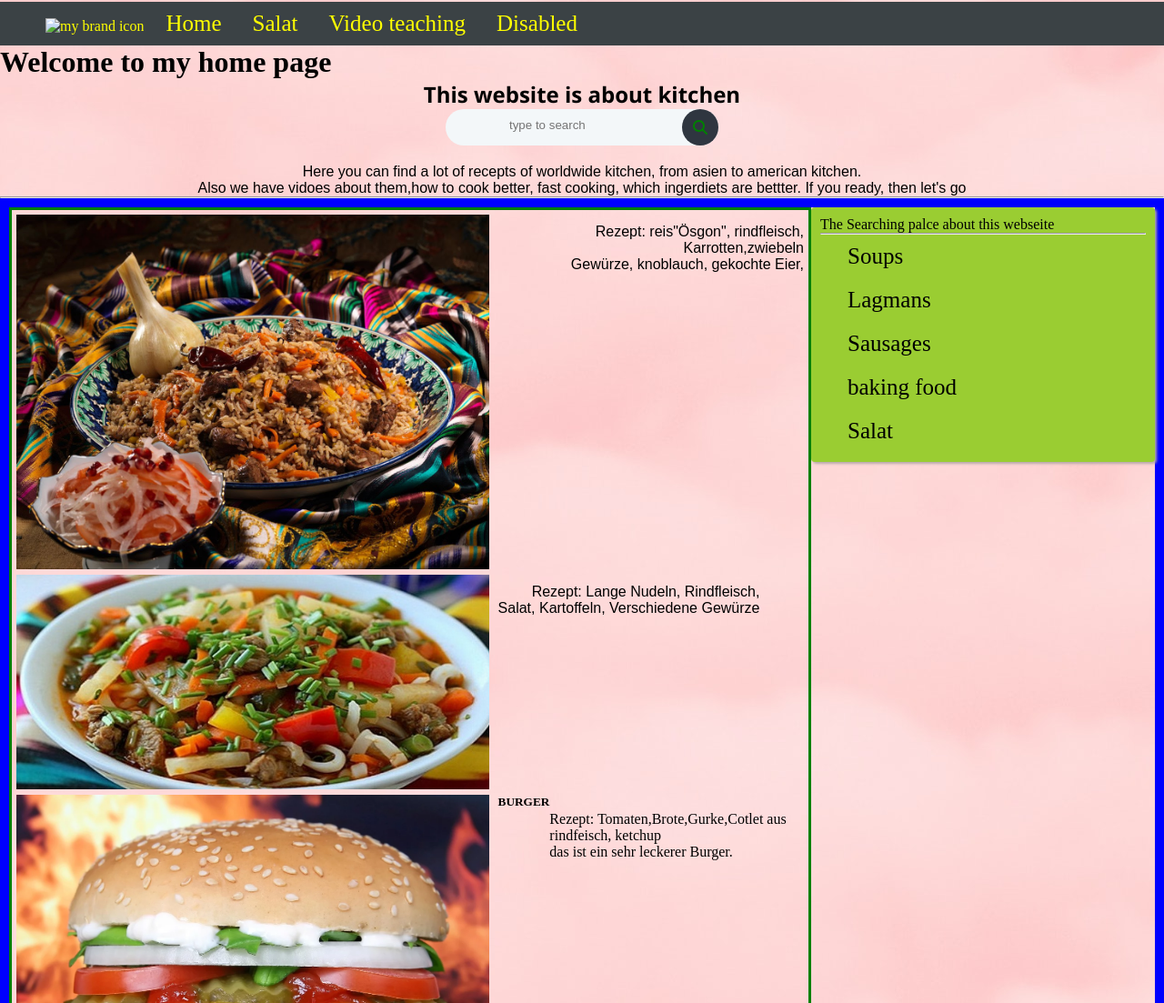
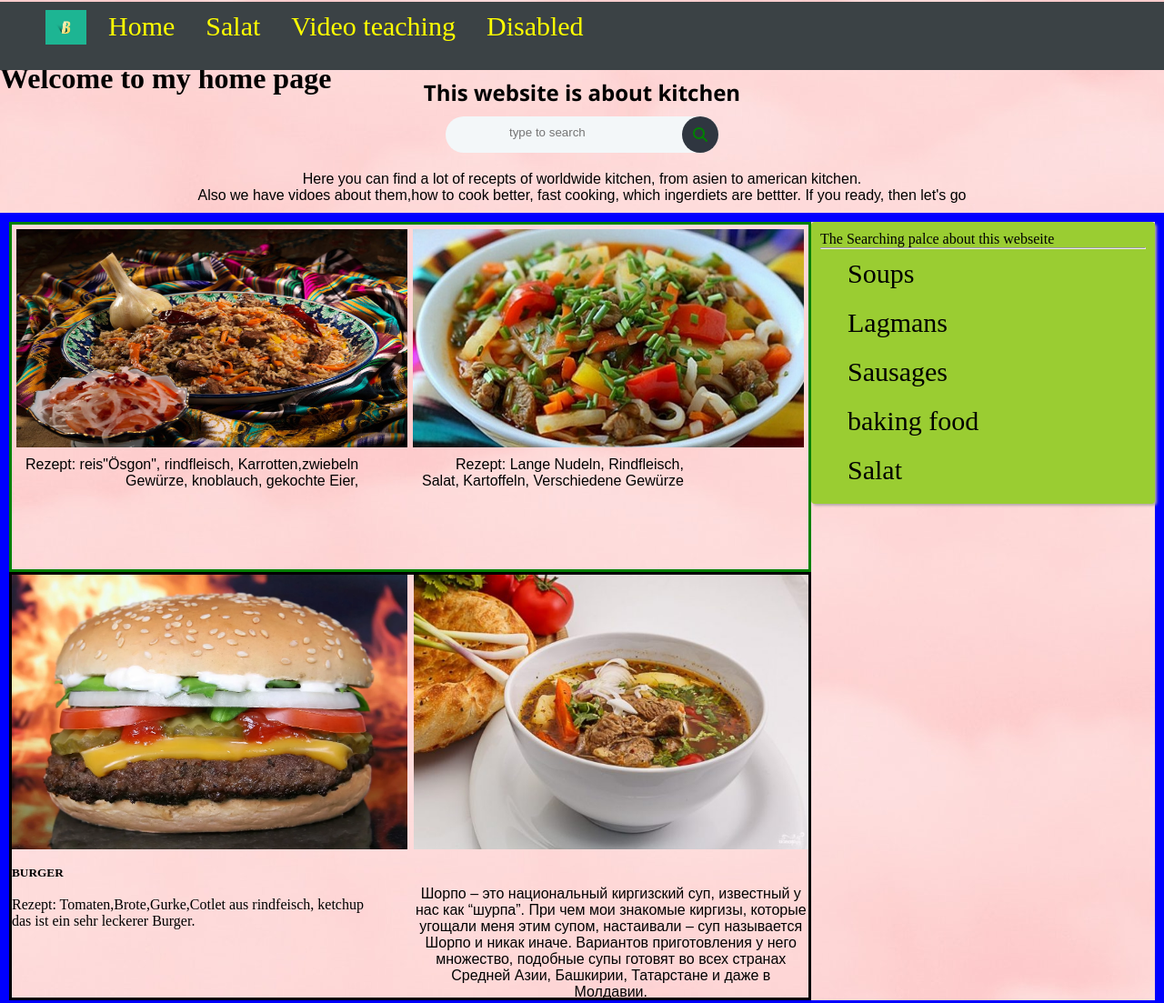
Before and after one commit to azizbek3134/probe1, a website: page my page.html in a window 1280 px wide. Shown: the top 1103 px of the page at 91% size. Drawn offline with Linux system fonts and the light colour scheme.

Commit message:
new changes

```diff
--- a/my page.css
+++ b/my page.css
@@ -4,6 +4,7 @@
     z-index: 2;
     top: 2px;
     width: 100%;
+    height: 75px;
 }
 * {
     margin: 0;
@@ -14,7 +15,14 @@ li {
     display: inline-block;
     padding:  10px;
     padding-right: 10px;
-    font-size: 25px;
+    font-size: 30px;
+}
+.p1 {
+    position: relative;
+    top: 20px;
+}
+p {
+    text-align: left;
 }
 .nav-item:hover {
     transform: scale(1.3);
@@ -48,10 +56,12 @@ body {
 }
 h1 {
     color: black;
-    top: 20px;
+
     position: relative;
+    top: 50px;
 
 }
+
 a:hover {
     color: rgb(224, 9, 23);
 }
@@ -91,7 +101,7 @@ h2 {
     text-align: center;
 }
 .hh2 {
-    top: 20px;
+    top: 30px;
     position: relative;
 }
 
@@ -103,6 +113,7 @@ h2 {
    background: rgb(243, 247, 249);
    transform: translate(-50%,50%);
    width: 300px;
+   top: 20px;
 
 }
 .search-txt {
@@ -144,19 +155,23 @@ width: 100%;
 height: 100%;
 border: 10px solid blue;
 position: relative ;
+top: 30px;
 
 }
 .flexitem-flex{
    position: relative;
-   height: 33.33%;
+   height:auto;
+   width: 50%;
+    overflow:auto;
+}
 
 
-}
+
 
  div > img {
     display: flex;
-    width: 60%;
-    height: 35%;
+    width: 100%;
+    height: 65%;
 
 }
 
@@ -170,7 +185,7 @@ position: relative ;
     float: right;
     position: relative;
     width: 30%;
-    height: 115vh;
+    min-height: 100%;
     border-radius: 4px;
     padding: 10px;
     box-shadow: 2px 2px 3px rgb(181, 168, 168);
@@ -183,13 +198,23 @@ position: relative ;
 .video {
     position: relative;
     width: 70%;
-    height: 100%;
+    height: auto;
     border: 3px solid green;
     display: flex;
     gap: 6px;
     padding: 5px;
-    flex-direction: column;
+    flex-direction: wrap-reverse;
 
+}
+.video2 {
+    position: relative;
+    width: 70%;
+    height: auto;
+    display: flex;
+    flex-direction:wrap-reverse;
+    height: auto;
+    border:3px solid black;
+    gap: 7px;
 }
 .forum {
     position: relative;
@@ -201,10 +226,7 @@ position: relative ;
 .list {
     display: block;
 }
-.flexitem-flex{
-    display: flex;
-    flex-direction:row;
-}
+
 .heading.forum {
     font-size: 30px;
 }
--- a/my page.html
+++ b/my page.html
@@ -13,7 +13,7 @@
         <ul class="nav justify-content-center">
           <a href="index.html" class="navbar-brand ">
             <span>
-              <img class="imger" src="./img/imgpreview.jpeg" alt=" my brand icon">
+              <img class="imger" src="img/B.png" alt=" my brand icon">
              </span>
            </a>
                 <li class="nav-item">
@@ -29,8 +29,8 @@
                   <a class="nav-link" href="probieren.html">Disabled</a>
                 </li>
               </ul>
-   </div> <div class="div_hr">
-        </div>
+   </div>
+   <br>
     <h1>Welcome to my home page</h1>
     <h2 class="hh2">This website is about kitchen</h2>
     <div class="search-box">
@@ -41,10 +41,9 @@
 
       </a>
     </div>
-    <p>Here you can find a lot of recepts of worldwide kitchen, from asien to american kitchen. <br>
+    <p class="p1">Here you can find a lot of recepts of worldwide kitchen, from asien to american kitchen. <br>
       Also we have vidoes about them,how to cook better, fast cooking, which ingerdiets are bettter.
     If you ready, then let's go </p>
-<hr>
 
 <div class="flex-container2">
   <div class="forum">
@@ -68,14 +67,27 @@
 
    <div class="flexitem-flex">
 
-         <img src="img/uygurskiy_lagman.jpg" alt="lagman"> <p class="rezept1">Rezept: Lange Nudeln, Rindfleisch,<br> Salat, Kartoffeln, Verschiedene Gewürze</p>
+         <img src="img/uygurskiy_lagman.jpg" alt="lagman"> <p class="rezept1">Rezept: Lange Nudeln, Rindfleisch,<br> Salat, Kartoffeln, Verschiedene Gewürze
+        <br>
+
        </div>
-   <div class="flexitem-flex">
-        <img src="img/makdonlds-burger-02.webp" alt="burger"> <p class="rezept1"> <h5>BURGER</h5> <br> Rezept: Tomaten,Brote,Gurke,Cotlet aus rindfeisch, ketchup <br>das ist ein sehr leckerer Burger.  </p>
+      </div>
+
+      <div class="video2">
+     <div class="flexitem-flex">
+          <img src="img/makdonlds-burger-02.webp" alt="burger"> <p class="rezept1"> <h5>BURGER</h5> <br> Rezept: Tomaten,Brote,Gurke,Cotlet aus rindfeisch, ketchup <br>das ist ein sehr leckerer Burger.  </p>
+      </div>
+          <div class="flexitem-flex">
+  <img src="img/shorpo.jpg" alt=""> <p>
+    Шорпо – это национальный киргизский суп, известный у нас как “шурпа”.
+     При чем мои знакомые киргизы, которые угощали меня этим супом, настаивали – суп называется Шорпо и никак иначе.
+     Вариантов приготовления у него множество,
+     подобные супы готовят во всех странах Средней Азии, Башкирии, Татарстане и даже в Молдавии.
+  </p>
      </div>
+   </div>
 
- </div>
-
+    </div>
 </div>
 <div class="div_hr">
 </div>
```
Also changed, not shown: index.html (+1 -1 lines), salat.html (+1 -1 lines), videoTeaching.html (+1 -1 lines), img/shorpo.jpg (added).
